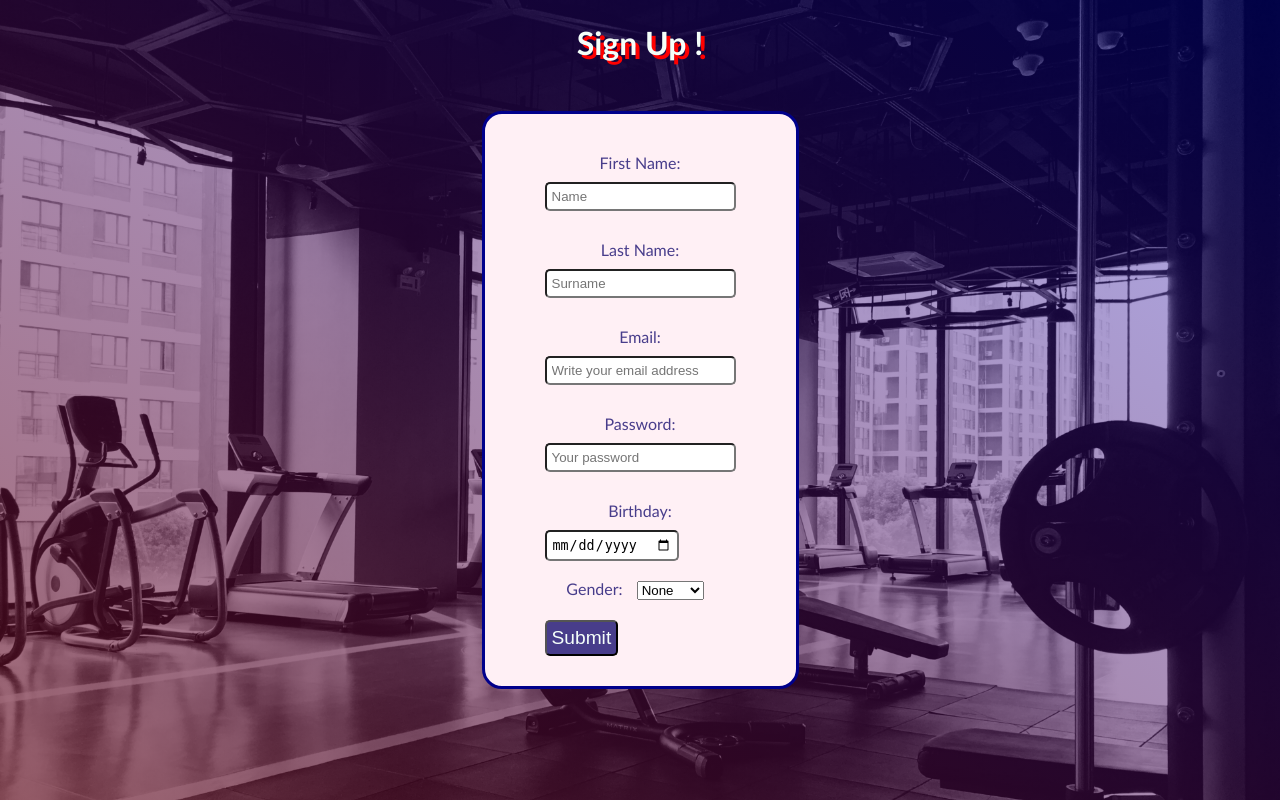
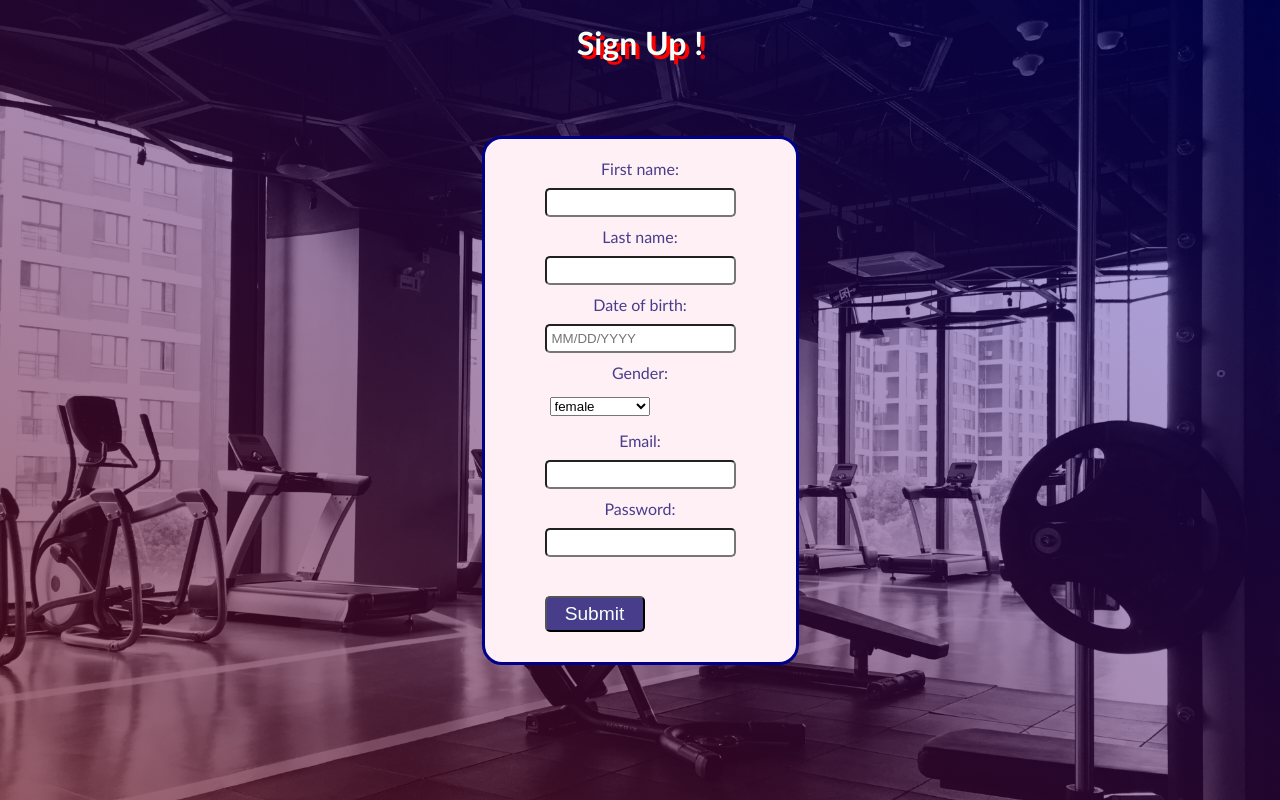
Before and after one commit to bengisucam/WebProject, a Django app: page /accounts/signup/ in a window 1280 px wide. Run offline with Django 3.2, Linux system fonts and the light colour scheme.

Commit message:
signup form

```diff
--- a/WebProject/static/css/style.css
+++ b/WebProject/static/css/style.css
@@ -89,8 +89,9 @@ a, a:hover, a:visited{
 }
 
 .form select{
-    margin: 10px;
-    display: inline-block;
+    margin: 15px;
+    display: block;
+    width: 100px;
     align-self: center;
 }
 
@@ -100,4 +101,5 @@ a, a:hover, a:visited{
     color: mintcream;
     background: darkslateblue;
     text-align: center;
+    width: 100px;
 }
--- a/accounts/forms.py
+++ b/accounts/forms.py
@@ -1,13 +1,43 @@
+from django.forms import ModelForm
+from .models import User
 from django import forms
 
-class login(forms.Form):
+
+YEARS = [x for x in range(1950, 2021)]
+GENDERS = (
+    ('FEMALE', 'female'),
+    ('MALE', 'male')
+)
+ROLES = (
+    ('CUSTOMER', 'customer')
+)
+
+
+class SignupForm(ModelForm):
+    # gender = forms.ChoiceField(widget=forms.CheckboxSelectMultiple, choices=GENDERS)
+    gender = forms.CharField(widget=forms.Select(choices=GENDERS))
+    password = forms.CharField(widget=forms.PasswordInput)
+    date_of_birth = forms.DateField(widget=forms.DateInput(attrs={'placeholder': 'MM/DD/YYYY'}))
+
+    class Meta:
+        model = User
+        # fields = ["first_name", "last_name", "date_of_birth", "email", "password", "gender", "role"]
+        exclude = ('role', 'sport_center_id', 'address_id')
+
+
+
+
+class LoginForm(forms.Form):
     firstName = forms.CharField(label='First Name', max_length=100)
     lastName = forms.CharField(label='Last Name', max_length=100)
     email = forms.EmailField()
 
 
-class signup(forms.Form):
-    firstName = forms.CharField(label='First Name', max_length=100)
-    lastName = forms.CharField(label='Last Name', max_length=100)
-    email = forms.EmailField()
-    dateofBirth = forms.DateField()
+# class signup(forms.Form):
+#     firstName = forms.CharField(label='First Name',  max_length=100)
+#     lastName = forms.CharField(label='Last Name',  max_length=100)
+#     date_of_birth = forms.DateField(label='Birth Day')
+#     gender = forms.CharField(max_length=6)
+#     email = forms.EmailField(max_length=100, label='Email')
+#     password = forms.CharField(max_length=30)
+#     role = forms.CharField(max_length=10)
--- a/accounts/templates/accounts/signup.html
+++ b/accounts/templates/accounts/signup.html
@@ -4,34 +4,43 @@
 
     <h3>Sign Up !</h3>
 
-    <form class="form" action="/accounts/signup" method="post">
+    <form class="form" action="/accounts/signup/" method="post">
+        {% csrf_token %}
+        {{ signupForm }}
 
-        <br>
-        <label for="firstname">First Name: </label>
-        <input id="firstname" type="text" name="firstname" maxlength="100" placeholder="Name"required>
 
-        <br>
-        <label for="lastname">Last Name: </label>
-        <input id="lastname" type="text" name="lastname" maxlength="100" placeholder="Surname"required>
-
-        <br>
-        <label for="email">Email: </label>
-        <input id="email" type="email" name="email" maxlength="100" placeholder="Write your email address" required>
-
-        <br>
-        <label for="password">Password: </label>
-        <input id="password" type="password" name="password" maxlength="20" placeholder="Your password"required>
-        <br>
-
-        <label for="birthday">Birthday:</label>
-        <input type="date" id="birthday" name="birthday">
-
-        <label for="gender">Gender: </label>
-        <SELECT id="gender">
-        <OPTION Value="None">None</OPTION>
-        <OPTION Value="Female">Female</OPTION>
-        <OPTION Value="Male">Male</OPTION>
-        </SELECT>
+{#        <br>#}
+{#        <label for="firstname">First Name: </label>#}
+{#        <input id="firstname" type="text" name="firstname" maxlength="100" placeholder="Name"required>#}
+{##}
+{#        <br>#}
+{#        <label for="lastname">Last Name: </label>#}
+{#        <input id="lastname" type="text" name="lastname" maxlength="100" placeholder="Surname"required>#}
+{##}
+{#        <br>#}
+{#        <label for="email">Email: </label>#}
+{#        <input id="email" type="email" name="email" maxlength="100" placeholder="Write your email address" required>#}
+{##}
+{#        <br>#}
+{#        <label for="password">Password: </label>#}
+{#        <input id="password" type="password" name="password" maxlength="20" placeholder="Your password"required>#}
+{#        <br>#}
+{##}
+{#        <label for="birthday">Birthday:</label>#}
+{#        <input type="date" id="birthday" name="birthday">#}
+{##}
+{#        <label for="gender">Gender: </label>#}
+{#        <SELECT id="gender">#}
+{#        <OPTION Value="None">None</OPTION>#}
+{#        <OPTION Value="Female">Female</OPTION>#}
+{#        <OPTION Value="Male">Male</OPTION>#}
+{#        </SELECT>#}
+{##}
+{#        <br>#}
+{#        <label for="role">Role: </label>#}
+{#        <SELECT id="role">#}
+{#        <OPTION Value="Customer">Customer</OPTION>#}
+{#        </SELECT>#}
 
 
         <br>
--- a/accounts/views.py
+++ b/accounts/views.py
@@ -1,15 +1,27 @@
-from django.shortcuts import render
+from django.shortcuts import render, redirect
 from django.contrib.auth.forms import UserCreationForm
-from . import forms
+from .forms import SignupForm, LoginForm
 
 # Create your views here.
 
 
 def signup(request):
-    signupForm = UserCreationForm()
+
+    if request.method == 'POST':
+        signupForm = SignupForm(request.POST)
+        if signupForm.is_valid():
+            signupForm.save()
+            # log the user in
+            return redirect('news:list')
+    else:
+        signupForm = SignupForm()
     return render(request, 'accounts/signup.html', {'signupForm':signupForm})
 
 
+
+
+
 def login(request):
-    loginForm = forms.login
+
+    loginForm = LoginForm()
     return render(request, 'accounts/login.html', {'loginForm':loginForm})
--- a/news/urls.py
+++ b/news/urls.py
@@ -3,7 +3,9 @@ from . import views
 
 # seperate each app url individual files, dont overwhelm the WebProject/urls.py !
 
+app_name = 'news'
+
 urlpatterns = [
-    path('', views.list_news),
-    path('create/', views.create_news)
+    path('', views.list_news, name="list"),
+    path('create/', views.create_news, name="create")
 ]
```
